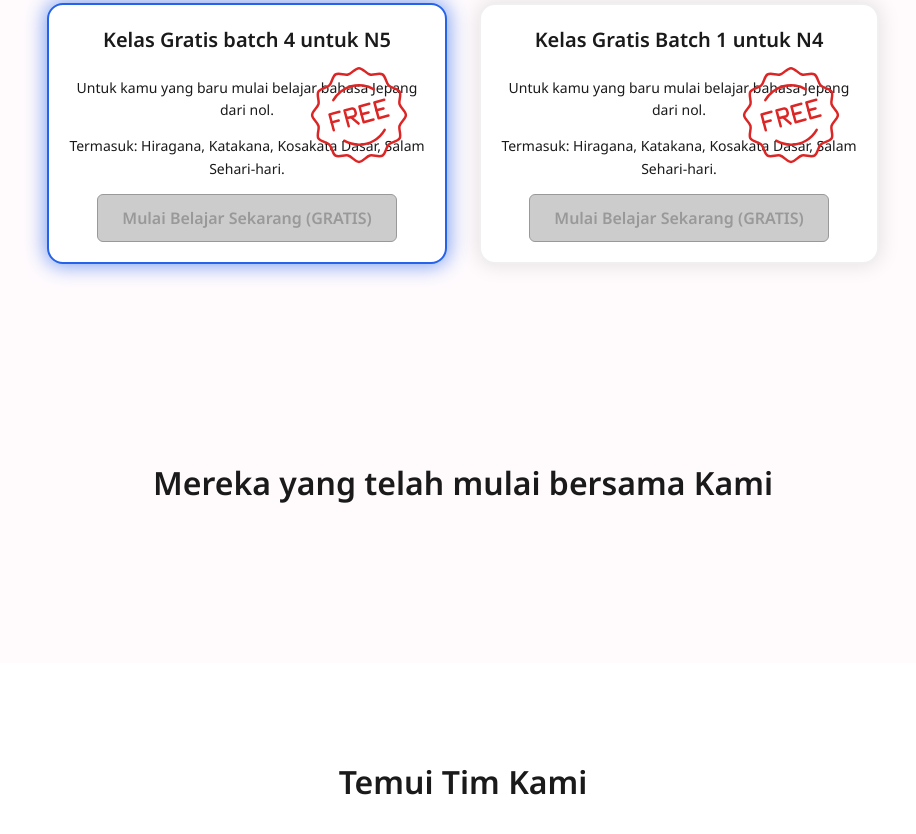
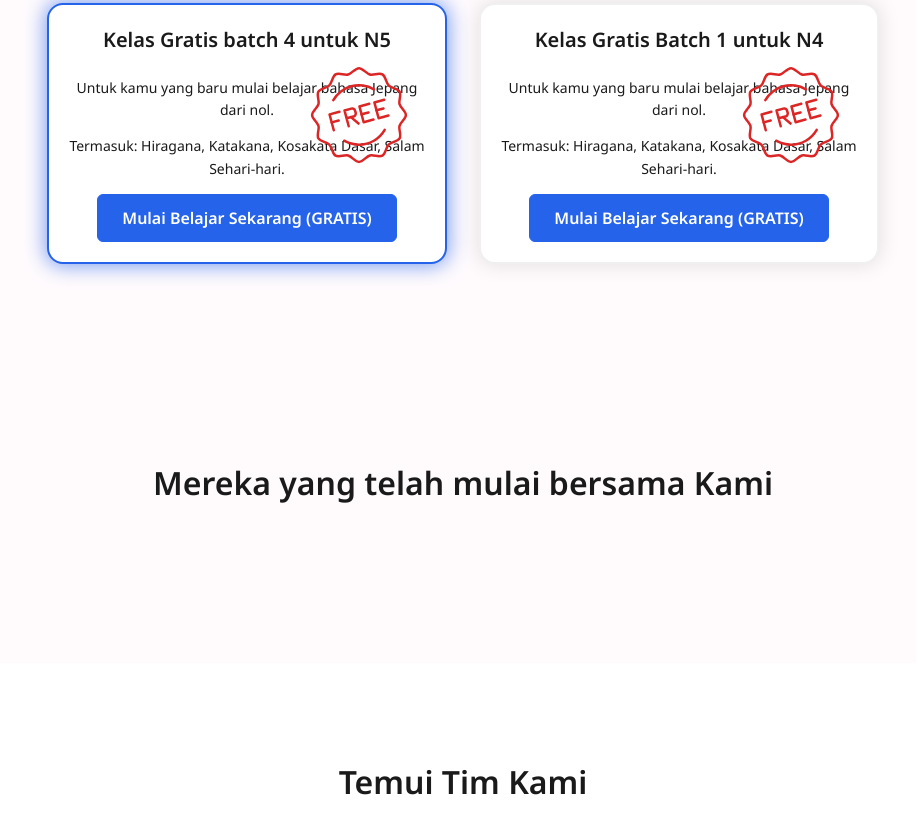
Before and after one commit to Fauzi1017/NandeNihon, a plain HTML site: page index.html in a window 1280 px wide. Shown: the part 2490-3324 px from the top of the page, without its empty margins (177-1093 px from the left). Drawn offline with Linux system fonts and the light colour scheme; a script that the page names is missing.

Commit message:
Update index.html

```diff
--- a/index.html
+++ b/index.html
@@ -317,7 +317,7 @@
                         <p>Termasuk: Hiragana, Katakana, Kosakata Dasar, Salam Sehari-hari.</p>
                     </div>
                     <div class="cta-buttons" style="gap: 0px;">
-                        <button class="btn btn-primary-disabled">Mulai Belajar Sekarang (GRATIS)</button>
+                        <button class="btn btn-primary" onclick="window.location.href='https://www.nandenihon.com/pendaftaran'">Mulai Belajar Sekarang (GRATIS)</button>
                        <!-- <p style="font-size: 10px; color: red; text-align: left;">*saat ini kelas belum tersedia dan akan dibuka kembali pada tanggal 26 September 2025</p>
                     --></div>
                 </div>
@@ -329,7 +329,7 @@
                         <p>Termasuk: Hiragana, Katakana, Kosakata Dasar, Salam Sehari-hari.</p>
                     </div>
                     <div class="cta-buttons" style="gap: 0px;">
-                        <button class="btn btn-primary-disabled">Mulai Belajar Sekarang (GRATIS)</button>
+                        <button class="btn btn-primary" onclick="window.location.href='https://www.nandenihon.com/pendaftaran/n4.html'">Mulai Belajar Sekarang (GRATIS)</button>
                        <!-- <p style="font-size: 10px; color: red; text-align: left;">*saat ini kelas belum tersedia dan akan dibuka kembali pada tanggal 26 September 2025</p>
                     --></div>
                 </div>
```
